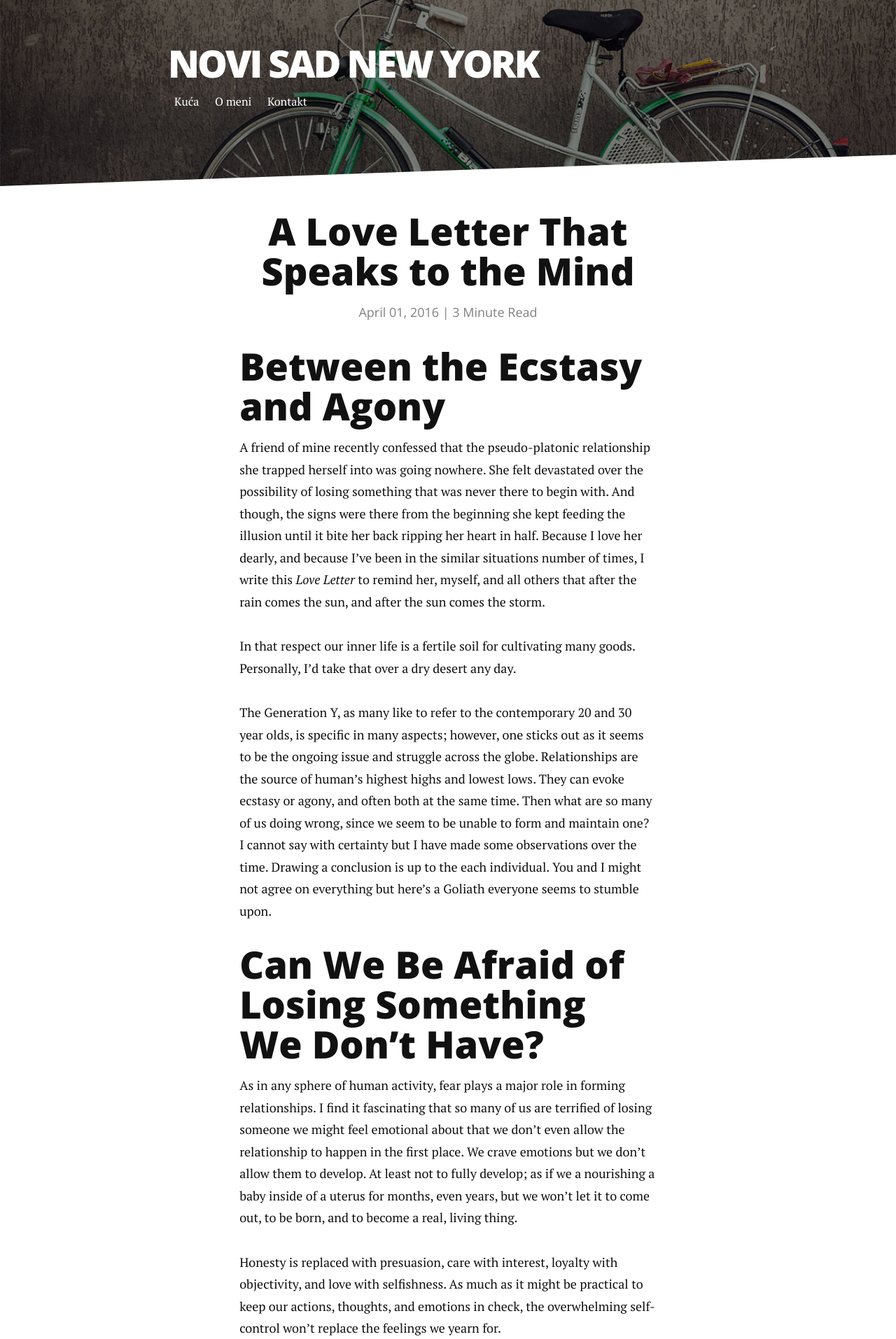
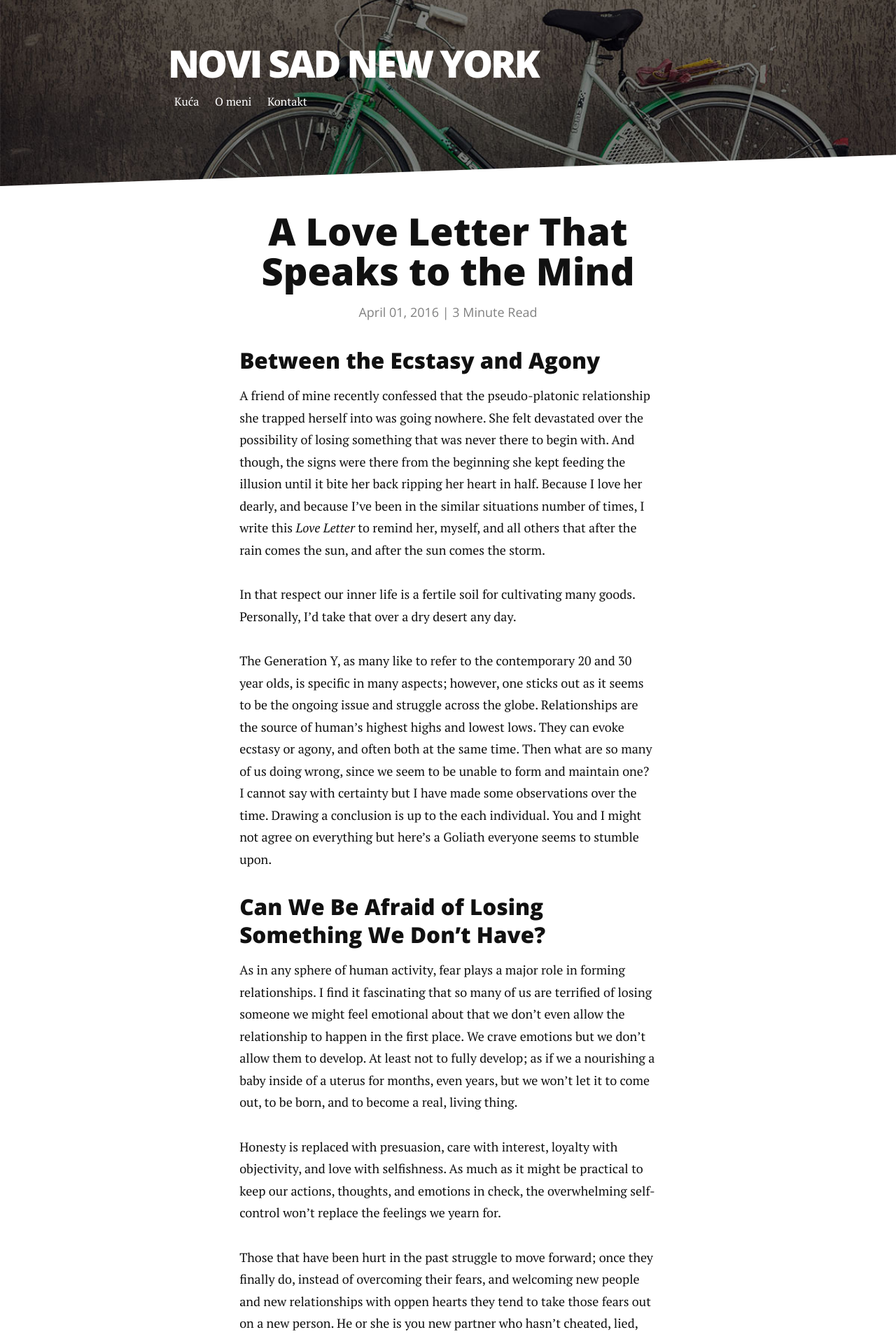
Before and after one commit to novisadnewyork/novisadnewyork.github.io, a Jekyll site: the page built from _posts/2016-04-01-a-love-letter-that-speaks-to-the-mind.markdown, in a window 1280 px wide. Shown: the top 1914 px of the page at 70% size. Built offline with Jekyll 4.4.1, drawn with Linux system fonts in a browser that asks for light colours; nearby versions of some CDN libraries; Markdown is read by kramdown in place of the engine named in the settings.

```diff
--- a/_posts/2016-04-01-a-love-letter-that-speaks-to-the-mind.markdown
+++ b/_posts/2016-04-01-a-love-letter-that-speaks-to-the-mind.markdown
@@ -3,7 +3,7 @@ published: true
 title: A Love Letter That Speaks to the Mind
 layout: post
 ---
-#Between the Ecstasy and Agony
+###Between the Ecstasy and Agony
 
 A friend of mine recently confessed that the pseudo-platonic relationship she trapped herself into was going nowhere. She felt devastated over the possibility of losing something that was never there to begin with. And though, the signs were there from the beginning she kept feeding the illusion until it bite her back ripping her heart in half. Because I love her dearly, and because I've been in the similar situations number of times, I write this _Love Letter_ to remind her, myself, and all others that after the rain comes the sun, and after the sun comes the storm.
 
@@ -11,7 +11,7 @@ In that respect our inner life is a fertile soil for cultivating many goods. Per
 
 The Generation Y, as many like to refer to the contemporary 20 and 30 year olds, is specific in many aspects; however, one sticks out as it seems to be the ongoing issue and struggle across the globe. Relationships are the source of human's highest highs and lowest lows. They can evoke ecstasy or agony, and often both at the same time. Then what are so many of us doing wrong, since we seem to be unable to form and maintain one? I cannot say with certainty but I have made some observations over the time. Drawing a conclusion is up to the each individual. You and I might not agree on everything but here's a Goliath everyone seems to stumble upon.
 
-#Can We Be Afraid of Losing Something We Don't Have?
+###Can We Be Afraid of Losing Something We Don't Have?
 
 As in any sphere of human activity, fear plays a major role in forming relationships. I find it fascinating that so many of us are terrified of losing someone we might feel emotional about that we don't even allow the relationship to happen in the first place. We crave emotions but we don't allow them to develop. At least not to fully develop; as if we a nourishing a baby inside of a uterus for months, even years, but we won't let it to come out, to be born, and to become a real, living thing.
 
@@ -21,7 +21,7 @@ Those that have been hurt in the past struggle to move forward; once they finall
 
 _Being ready_ is becoming a main theme when it comes to the conversations about relationships, usually in the context of: _Not being ready_ for something or someone. Talking about it won't change anything in the decayning stage of our relationships unless we take steps towards becoming ready. Saying, "I am not ready," and leaving things at it is like saying, "I am an alcoholic," and not doing anything about it while hoping to end an addiction.
 
-#The Struggle is Real
+###The Struggle is Real
 
 People are becoming open minded and close hearted. Let it not become the main characteristic of Generation Y's relationships.
 
```
